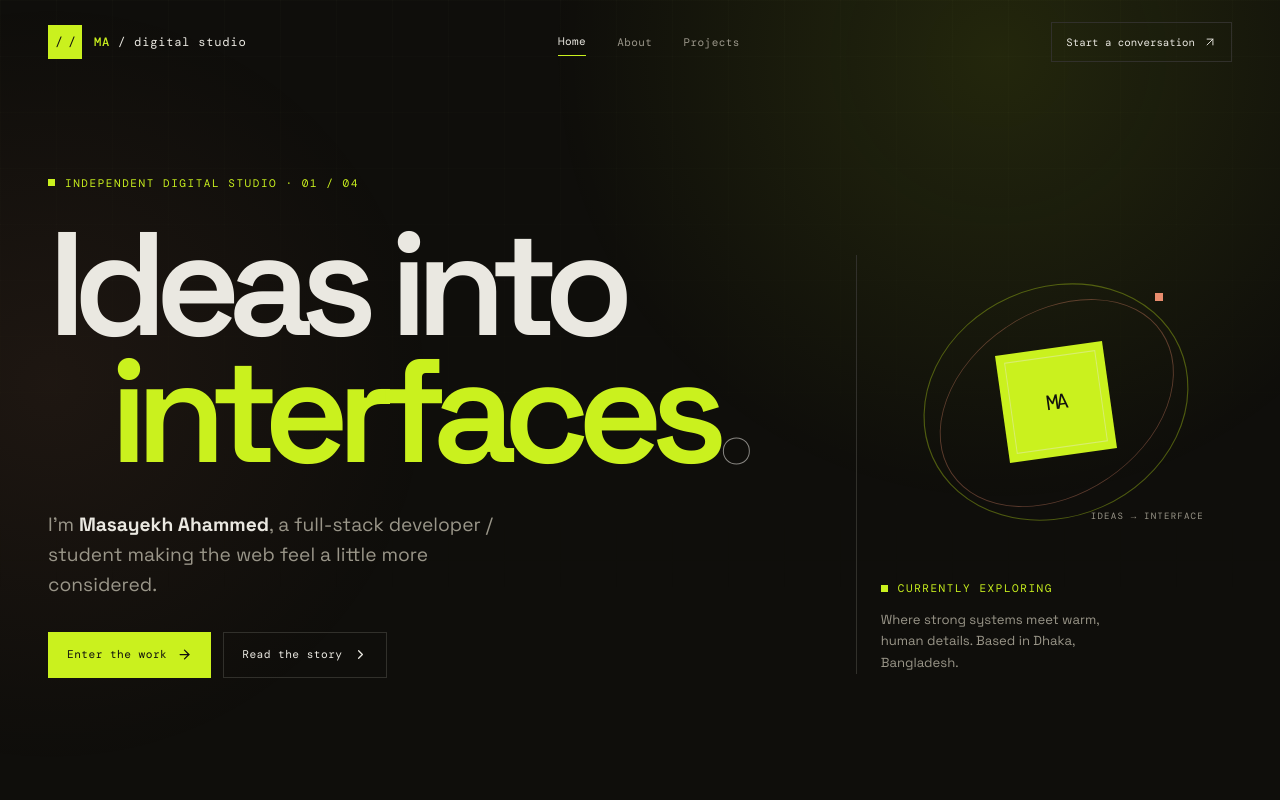
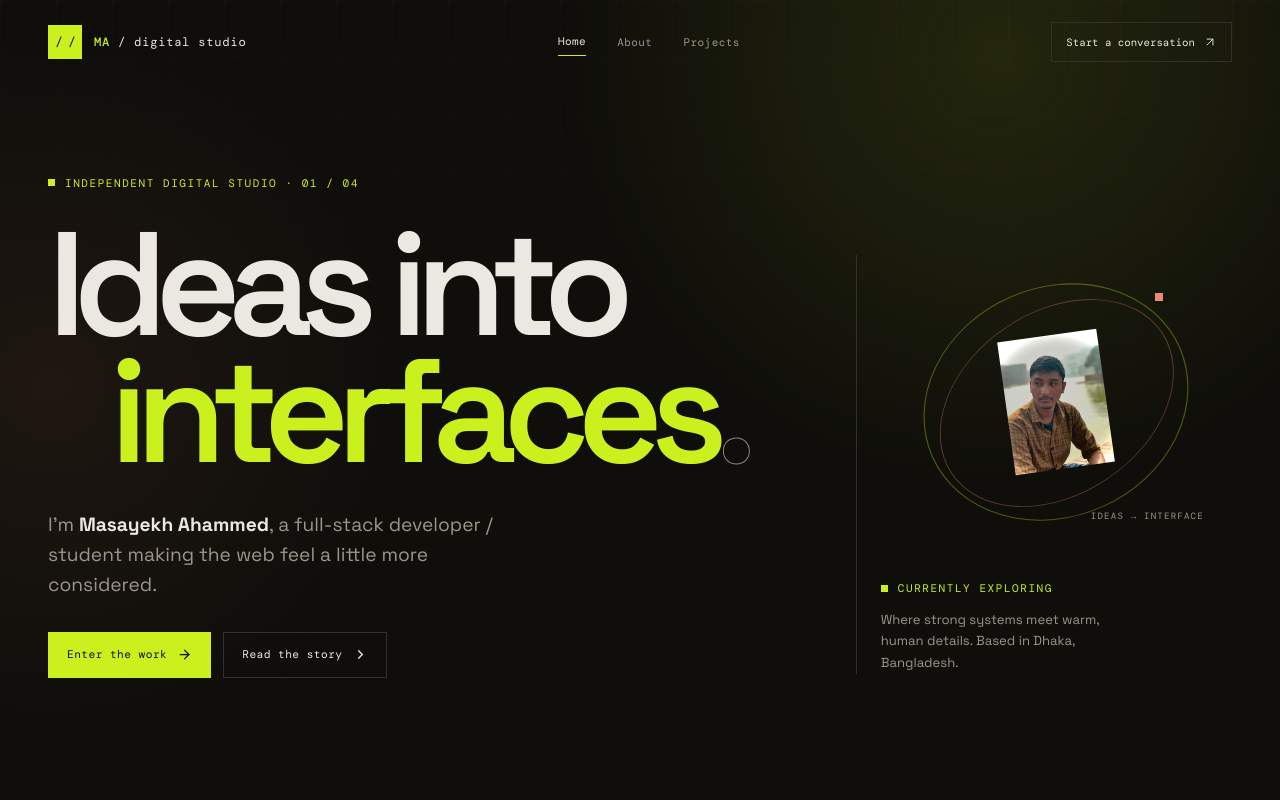
Before and after one commit to MDMasayekh-Dev/My-Portfolio, a React (Vite) app: page / in a window 1280 px wide. Shown: the top 800 px of the page. Built offline with nearby package versions, Linux system fonts and the light colour scheme.

Commit message:
added image

```diff
--- a/src/App.tsx
+++ b/src/App.tsx
@@ -39,11 +39,7 @@ type Project = {
   tags: string[];
 };
 
-/**
- * EDIT CONTENT HERE
- * Keeping the studio's copy in one place makes this portfolio easy to hand off
- * or connect to a project CMS later.
- */
+
 const portfolioContent = {
   person: {
     name: 'Masayekh Ahammed',
@@ -260,7 +256,7 @@ function OrbitArt() {
   return (
     <div className="orbit-art" aria-label="Abstract MA studio mark" role="img">
       <span className="orbit-dot" />
-      <div className="orbit-core">{portfolioContent.person.shortName}</div>
+      <div className="orbit-core"><img src="./public/myimage.jfif" alt={portfolioContent.person.name} /></div>
       <span className="orbit-label">ideas → interface</span>
     </div>
   );
--- a/src/index.css
+++ b/src/index.css
@@ -459,22 +459,18 @@
 
 .orbit-core {
   align-items: center;
-  background: hsl(var(--primary));
-  color: hsl(var(--primary-foreground));
   display: flex;
-  font-family: var(--app-font-mono);
-  font-size: 1.3rem;
-  height: 108px;
+  height: 100px;
   justify-content: center;
-  letter-spacing: -0.13em;
   position: relative;
   transform: rotate(-8deg);
-  width: 108px;
+  width: 100px;
   z-index: 2;
+  border-radius: 20%;
 }
 
 .orbit-core::before {
-  border: 1px solid hsl(var(--foreground) / 0.42);
+
   content: '';
   inset: 8px;
   position: absolute;
```
Also changed, not shown: public/favicon.svg, public/myimage.jfif (added).
